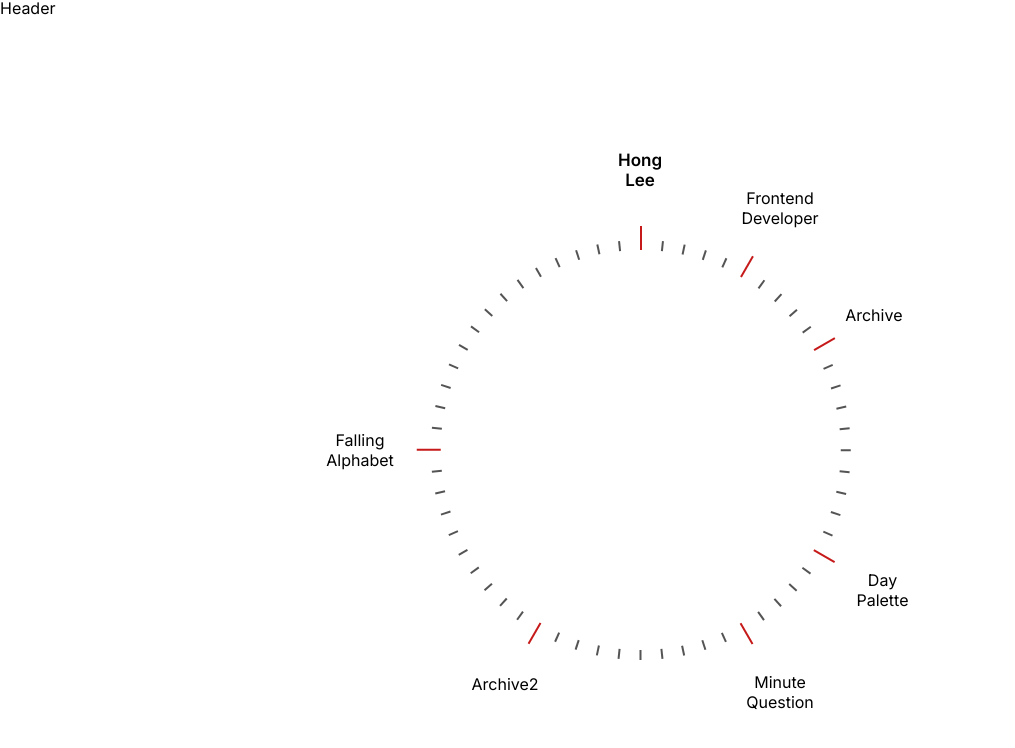
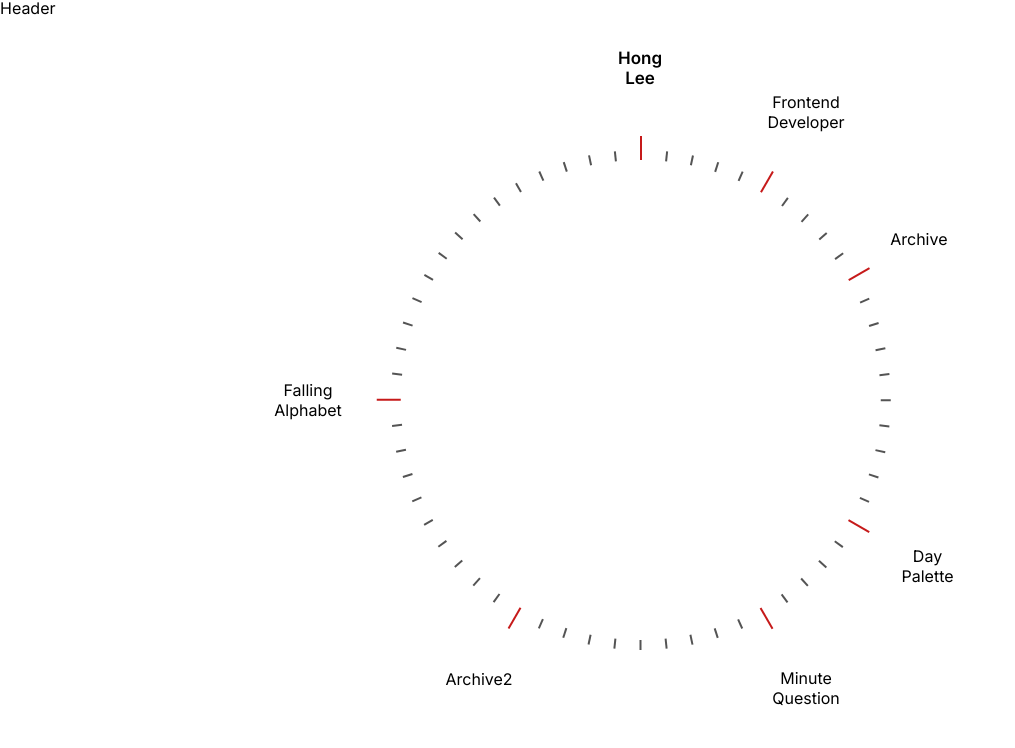
Before and after one commit to seoulcircle/portfolio-next, a Next.js app: page / in a window 1280 px wide. Shown: the top 748 px of the page, without its empty margins (0-1015 px from the left). Built offline with nearby package versions, Linux system fonts and the light colour scheme.

Commit message:
radius hook 생성, 반응형 대응

```diff
--- a/src/components/CircleBoard.style.ts
+++ b/src/components/CircleBoard.style.ts
@@ -7,15 +7,21 @@ export const S = {
     display: flex;
     justify-content: center;
     align-items: center;
-    margin-top: 100px;
+    transform-origin: 50% 10%;
+    width: 100%;
+    height: 100%;
+    min-height: 730px;
+    overflow: hidden;
   `,
 
   Container: styled(motion.div)`
     position: relative;
-    width: 300px;
-    height: 300px;
+    width: 80vw;
+    height: 80vw;
+    max-width: 700px;
+    min-height: 730px;
     border-radius: 50%;
-    margin: 200px auto;
+    /* margin: 20vh auto; */
   `,
 
   Tick: styled.div`
@@ -41,5 +47,6 @@ export const S = {
     font-size: 16px;
     text-align: center;
     line-height: normal;
+    cursor: pointer;
   `,
 };
--- a/src/components/CircleBoard.tsx
+++ b/src/components/CircleBoard.tsx
@@ -1,25 +1,31 @@
 "use client";
 /** @jsxImportSource @emotion/react */
 
-import { useEffect, useState } from "react";
+import { useEffect, useState, useRef } from "react";
 import { S } from "./CircleBoard.style";
 import { projects } from "../data/projectList";
+import { useResponsiveRadius } from "@/hooks/useResponsiveRadius";
 
 const HOUR_COUNT = 60;
 
 const CircularMenu = () => {
-  const [rotation, setRotation] = useState(0);
-  const [isZoomed, setIsZoomed] = useState(false);
+  const radius = useResponsiveRadius(0.3, { min: 200, max: 700 });
+
+  const radius2 = useResponsiveRadius(0.39, { min: 250, max: 770 }); // 40% 비율 기준
+  const [rotation, setRotation] = useState(0); // 현재 회전 각도
+  const [isZoomed, setIsZoomed] = useState(false); // 확대 여부
   const ticks = Array.from({ length: HOUR_COUNT }, (_, i) => i);
-  const [targetRotation, setTargetRotation] = useState<number | null>(null);
+  const [targetRotation, setTargetRotation] = useState<number | null>(null); // 특정 항목 클릭 시 목표 회전 각도
+  const containerRef = useRef<HTMLDivElement>(null);
 
+  // 마운트 시 body 스크롤 방지, 언마운트 시 복구
   useEffect(() => {
     document.body.style.overflow = "hidden"; // 바깥 스크롤 막기
     return () => {
       document.body.style.overflow = "auto"; // 컴포넌트 사라질 때 원상복구
     };
   }, []);
-
+  // 마우스 휠로 회전 각도 조절
   useEffect(() => {
     const handleScroll = (e: WheelEvent) => {
       setRotation((prev) => prev + e.deltaY * 0.2); // 스크롤 감도 조정
@@ -28,35 +34,57 @@ const CircularMenu = () => {
     window.addEventListener("wheel", handleScroll, { passive: true });
     return () => window.removeEventListener("wheel", handleScroll);
   }, []);
-
+  //label 클릭 시 정각 위치로 회전 -> 확대
   const handleClick = (index: number) => {
-    const anglePerTick = 360 / HOUR_COUNT;
-    const targetAngle = -anglePerTick * index;
-    setRotation(targetAngle);
-    setIsZoomed(true);
+    const anglePerTick = 360 / HOUR_COUNT; // 눈금 하나 당 회전 각도
+    const targetAngle = -anglePerTick * index; // 클릭한 index에 해당하는 각도로 회전
+    setTargetRotation(targetAngle);
+    setIsZoomed(true); // 확대 상태로 전환
   };
 
+  // label 클릭 후 정각으로 회전 애니메이션 처리
   useEffect(() => {
     if (targetRotation !== null) {
-      const animation = requestAnimationFrame(() => {
+      const animate = () => {
         setRotation((prev) => {
-          const diff = targetRotation - prev;
-          const step = diff * 0.1;
+          const diff = targetRotation - prev; // 목표 각도(-90) - 현재 회전 상태
+          const step = diff * 0.03; // 속도 조절
+
           if (Math.abs(diff) < 0.5) {
+            // 목표와 가까워지면 애니메이션 종료
             setTargetRotation(null);
             return targetRotation;
           }
-          return prev + step;
+
+          requestAnimationFrame(animate); // 반복 호출
+          return prev + step; // 현재 각도 + step만큼
         });
-      });
+      };
 
-      return () => cancelAnimationFrame(animation);
+      requestAnimationFrame(animate);
     }
-  }, [rotation, targetRotation]);
+  }, [targetRotation]);
+
+  //zoomout
+  useEffect(() => {
+    const handleClickOutside = (e: MouseEvent) => {
+      if (
+        containerRef.current &&
+        !containerRef.current.contains(e.target as Node)
+      ) {
+        setIsZoomed(false);
+      }
+    };
+
+    document.addEventListener("mousedown", handleClickOutside);
+    return () => {
+      document.removeEventListener("mousedown", handleClickOutside);
+    };
+  }, []);
 
   return (
     <S.Wrapper
-      animate={{ scale: isZoomed ? 1.8 : 1 }}
+      animate={{ scale: isZoomed ? 2 : 1 }}
       transition={{
         type: "spring",
         stiffness: 80,
@@ -71,10 +99,11 @@ const CircularMenu = () => {
           const tickHeight = isMajorTick ? 24 : 10;
           return (
             <S.Tick
+              ref={containerRef}
               key={i}
               style={{
                 transform: `rotate(${angle}deg) translateY(-${
-                  200 + tickHeight
+                  radius + tickHeight
                 }px)`,
                 transformOrigin: "top center",
                 backgroundColor: isMajorTick ? "#c61a1a" : "#545454",
@@ -94,7 +123,7 @@ const CircularMenu = () => {
             <S.LabelWrapper
               key={id}
               style={{
-                transform: `rotate(${angle}deg) translateY(-260px)`,
+                transform: `rotate(${angle}deg) translateY(-${radius2}px)`,
               }}
             >
               <S.Label
--- /dev/null
+++ b/src/hooks/useResponsiveRadius.ts
@@ -0,0 +1,29 @@
+import { useEffect, useState } from "react";
+
+export const useResponsiveRadius = (
+  scale = 0.35,
+  options?: { min?: number; max?: number }
+) => {
+  const { min = 200, max = 800 } = options || {};
+
+  const [radius, setRadius] = useState(() => {
+    const base = Math.min(window.innerWidth, window.innerHeight);
+    const raw = base * scale;
+    return Math.max(min, Math.min(raw, max));
+  });
+
+  useEffect(() => {
+    const updateRadius = () => {
+      const base = Math.min(window.innerWidth, window.innerHeight);
+      const raw = base * scale;
+      const clamped = Math.max(min, Math.min(raw, max));
+      setRadius(clamped);
+    };
+
+    window.addEventListener("resize", updateRadius);
+    updateRadius(); // 초기에도 적용
+    return () => window.removeEventListener("resize", updateRadius);
+  }, [scale, min, max]);
+
+  return radius;
+};
--- a/src/styles/GlobalStyle.ts
+++ b/src/styles/GlobalStyle.ts
@@ -117,6 +117,7 @@ export const globalStyles = css`
   }
   html,
   body,
+  main,
   #root {
     height: 100%;
     margin: 0;
```
